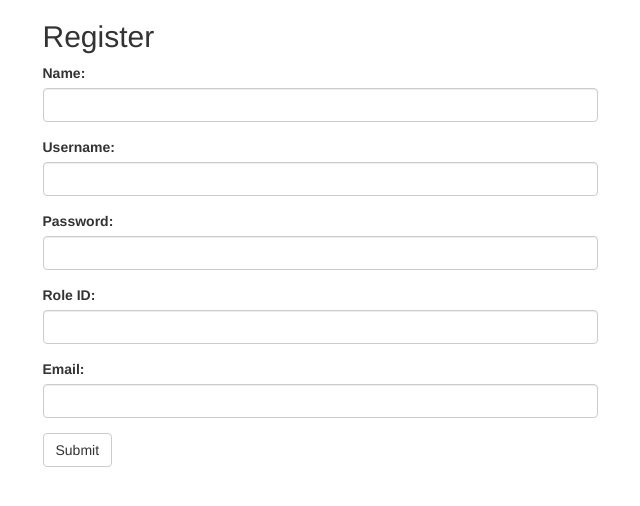
After one commit to MartinOsmani/Restaurant-Management-System-Year-2-Team-Project, a Flask app: page /auth/register in a window 1280 px wide. The commit adds this page. Shown: the top 506 px of the page, without its empty margins (320-960 px from the left). Run offline with Flask 3, Linux system fonts and the light colour scheme; some libraries are stand-ins or nearby versions.

Commit message:
Added frontend to Flask app
- Put frontend into Flask app so users can see it.
- Made login and register pages.
- Changed auth.py to show the right pages.
- Made sure the frontend shows up correctly.

Now users can see the website, and log in or sign up.

```diff
--- /dev/null
+++ b/flaskr/app.py
@@ -0,0 +1,23 @@
+from flask import Flask, render_template
+from flaskr.auth import bp as auth_bp
+
+app = Flask(__name__)
+app.config['SECRET_KEY'] = 'your-secret-key'
+
+# Register the auth blueprint
+app.register_blueprint(auth_bp)
+
+@app.route('/')
+def index():
+    return render_template('home.html')
+
+@app.route('/menu')
+def menu():
+    return render_template('menu.html')
+
+@app.route('/book')
+def book():
+    return render_template('book.html')
+
+if __name__ == '__main__':
+    app.run(debug=True)
--- a/flaskr/auth.py
+++ b/flaskr/auth.py
@@ -45,7 +45,7 @@ def register():
 
         flash(error)
 
-    return render_template('auth/register.html')
+    return render_template('register.html')
 
 
 @bp.route('/login', methods=('GET', 'POST'))
@@ -78,7 +78,7 @@ def login():
 
         flash(error)
 
-    return render_template('auth/login.html')
+    return render_template('login.html')
 
 @bp.before_app_request
 def load_logged_in_user():
--- a/menu.html
+++ b/flaskr/templates/menu.html
@@ -1,11 +1,11 @@
 <!DOCTYPE html>
 <html lang="en">
 <head>
-  <title>Bootstrap Example</title>
+  <title>Menu</title>
   <meta charset="utf-8">
   <meta name="viewport" content="width=device-width, initial-scale=1">
   <link rel="stylesheet" href="https://maxcdn.bootstrapcdn.com/bootstrap/3.4.1/css/bootstrap.min.css">
-  <link rel="stylesheet" href="menu.css">
+  <link rel="stylesheet" href="../static/css/menu.css">
   <script src="https://ajax.googleapis.com/ajax/libs/jquery/3.7.1/jquery.min.js"></script>
   <script src="https://maxcdn.bootstrapcdn.com/bootstrap/3.4.1/js/bootstrap.min.js"></script>
 </head>
@@ -30,7 +30,7 @@
         <tbody>
             <tr>
                 <td>
-                    <img src="testFood.jpg" alt="Lorem ipsum dolor sit amet." class="center">
+                    <img src="../static/images/testFood.jpg" alt="Lorem ipsum dolor sit amet." class="center">
                 </td>
                 <td>
                     Lorem ipsum dolor sit amet.
--- /dev/null
+++ b/flaskr/templates/register.html
@@ -0,0 +1,46 @@
+<!DOCTYPE html>
+<html lang="en">
+<head>
+  <title>Register</title>
+  <meta charset="utf-8">
+  <meta name="viewport" content="width=device-width, initial-scale=1">
+  <link rel="stylesheet" href="https://maxcdn.bootstrapcdn.com/bootstrap/3.4.1/css/bootstrap.min.css">
+  <link rel="stylesheet" href="/static/css/home.css">
+  <script src="https://ajax.googleapis.com/ajax/libs/jquery/3.7.1/jquery.min.js"></script>
+  <script src="https://maxcdn.bootstrapcdn.com/bootstrap/3.4.1/js/bootstrap.min.js"></script>
+</head>
+<body>
+
+<div class="container">
+  <div class="row">
+    <div class="col-sm-6 col-sm-offset-3">
+      <h2>Register</h2>
+      <form action="/auth/register" method="post">
+        <div class="form-group">
+          <label for="name">Name:</label>
+          <input type="text" class="form-control" id="name" name="name" required>
+        </div>
+        <div class="form-group">
+          <label for="username">Username:</label>
+          <input type="text" class="form-control" id="username" name="username" required>
+        </div>
+        <div class="form-group">
+          <label for="password">Password:</label>
+          <input type="password" class="form-control" id="password" name="password" required>
+        </div>
+        <div class="form-group">
+          <label for="role_id">Role ID:</label>
+          <input type="text" class="form-control" id="role_id" name="role_id" required>
+        </div>
+        <div class="form-group">
+          <label for="email">Email:</label>
+          <input type="email" class="form-control" id="email" name="email" required>
+        </div>
+        <button type="submit" class="btn btn-default">Submit</button>
+      </form>
+    </div>
+  </div>
+</div>
+
+</body>
+</html>
```
Also changed, not shown: flaskr/__init__.py (+11 -6 lines), flaskr/templates/book.html (added, +25 -0 lines), flaskr/templates/home.html (renamed from home.html, +6 -10 lines), flaskr/templates/login.html (added, +34 -0 lines), flaskr/static/css/home.css (renamed from home.css), flaskr/static/css/menu.css (renamed from menu.css), flaskr/static/images/testFood.jpg (renamed from testFood.jpg).
